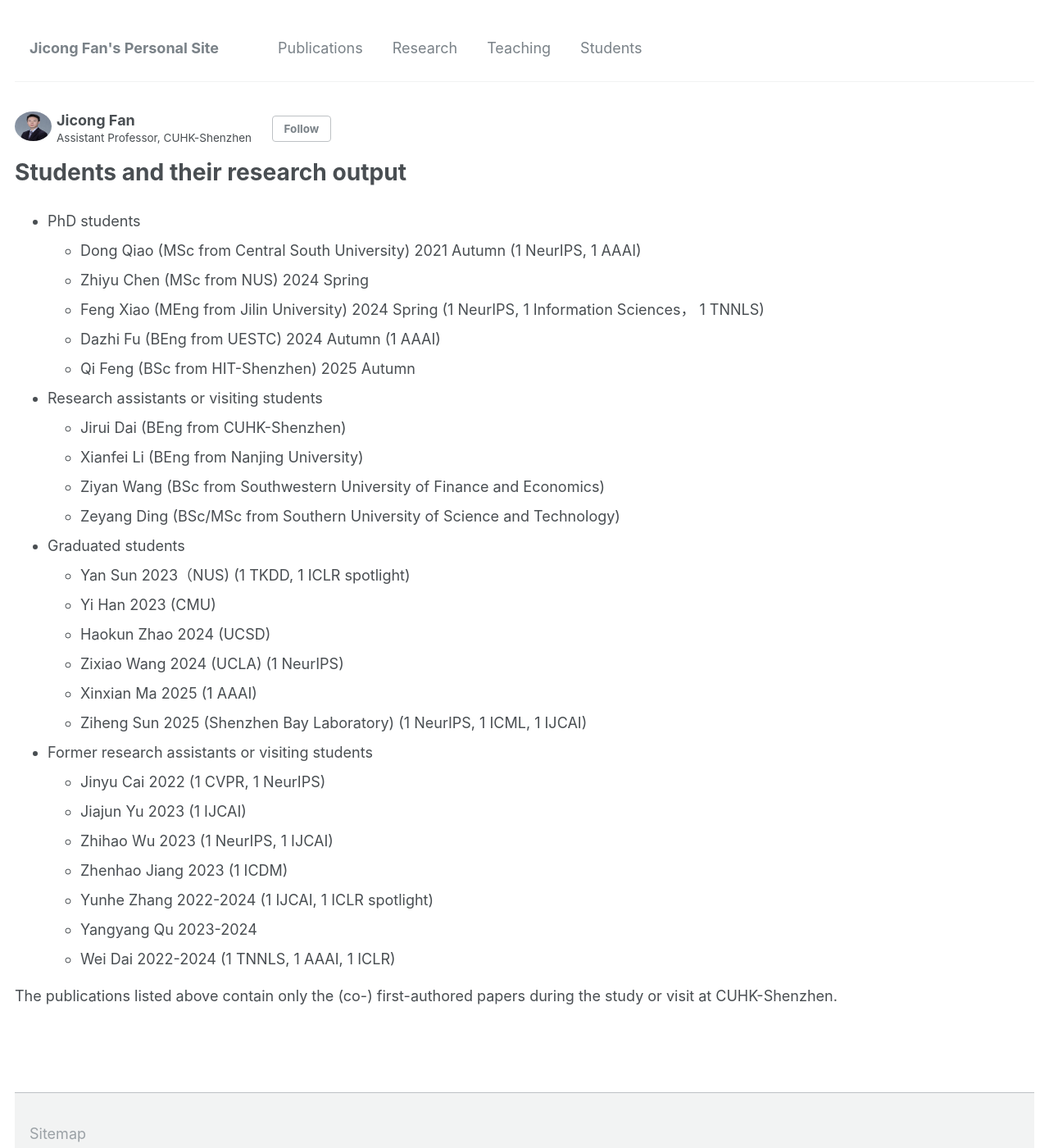
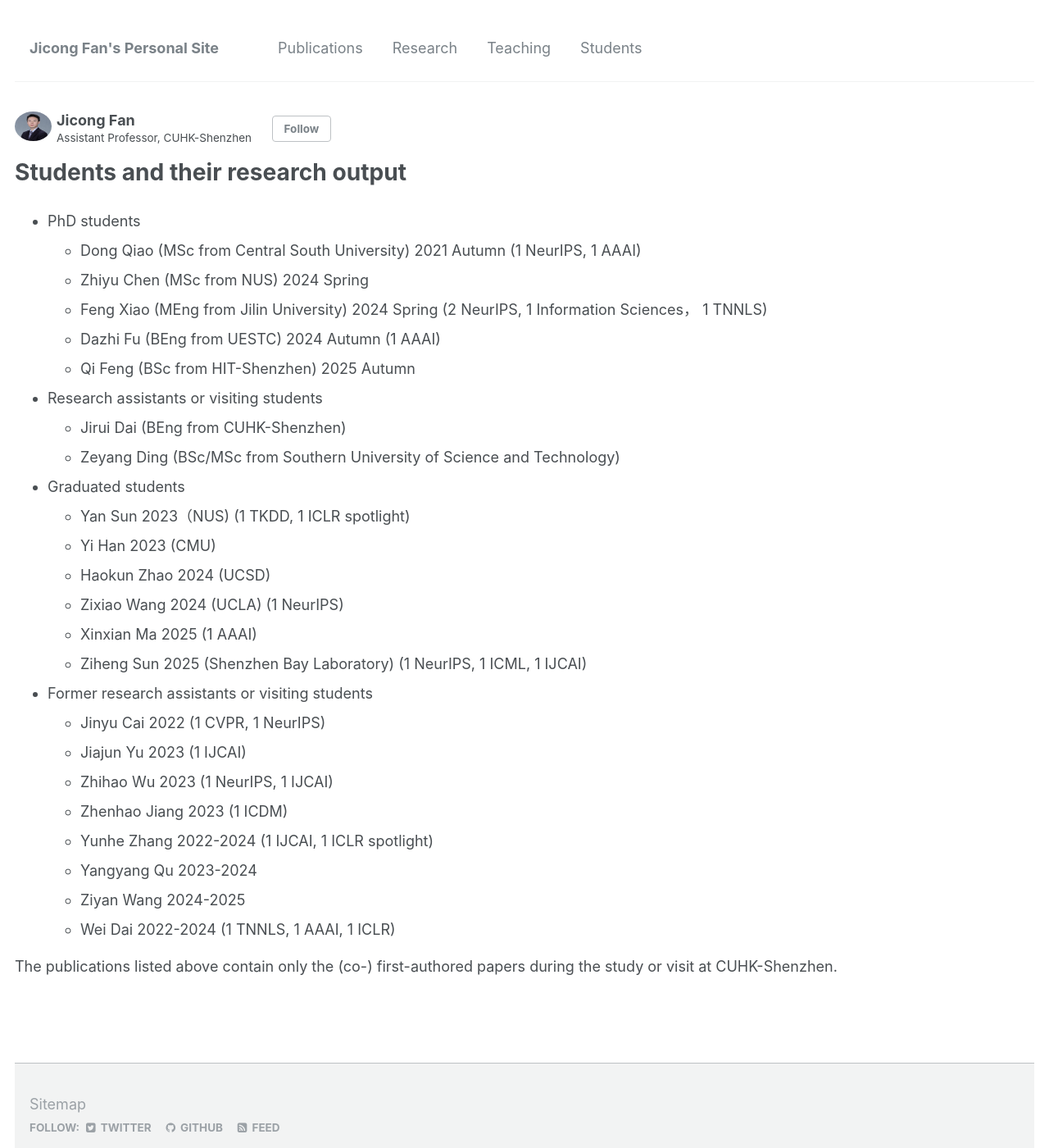
Before and after one commit to jicongfan/jicongfan.github.io, a Jekyll site: the page built from _pages/students.md, in a window 1280 px wide and 1400 px high. Shown: the whole window at 82% size. Built offline with Jekyll 4.4.1, drawn with Linux system fonts in a browser that asks for light colours.

Commit message:
Update students.md

```diff
--- a/_pages/students.md
+++ b/_pages/students.md
@@ -8,14 +8,12 @@ author_profile: true
 - PhD students
 	- Dong Qiao (MSc from Central South University) 2021 Autumn (1 NeurIPS, 1 AAAI)
 	- Zhiyu Chen (MSc from NUS) 2024 Spring
-	- Feng Xiao (MEng from Jilin University) 2024 Spring (1 NeurIPS, 1 Information Sciences， 1 TNNLS)
+	- Feng Xiao (MEng from Jilin University) 2024 Spring (2 NeurIPS, 1 Information Sciences， 1 TNNLS)
 	- Dazhi Fu (BEng from UESTC) 2024 Autumn (1 AAAI)
 	- Qi Feng (BSc from HIT-Shenzhen) 2025 Autumn
 
 - Research assistants or visiting students
 	- Jirui Dai (BEng from CUHK-Shenzhen)
-	- Xianfei Li (BEng from Nanjing University)
-	- Ziyan Wang (BSc from Southwestern University of Finance and Economics)
 	- Zeyang Ding (BSc/MSc from Southern University of Science and Technology)
 
 - Graduated students
@@ -33,6 +31,7 @@ author_profile: true
 	- Zhenhao Jiang 2023 (1 ICDM)
 	- Yunhe Zhang 2022-2024 (1 IJCAI, 1 ICLR spotlight)
 	- Yangyang Qu 2023-2024
+	- Ziyan Wang 2024-2025
 	- Wei Dai 2022-2024 (1 TNNLS, 1 AAAI, 1 ICLR)
 
 
```
